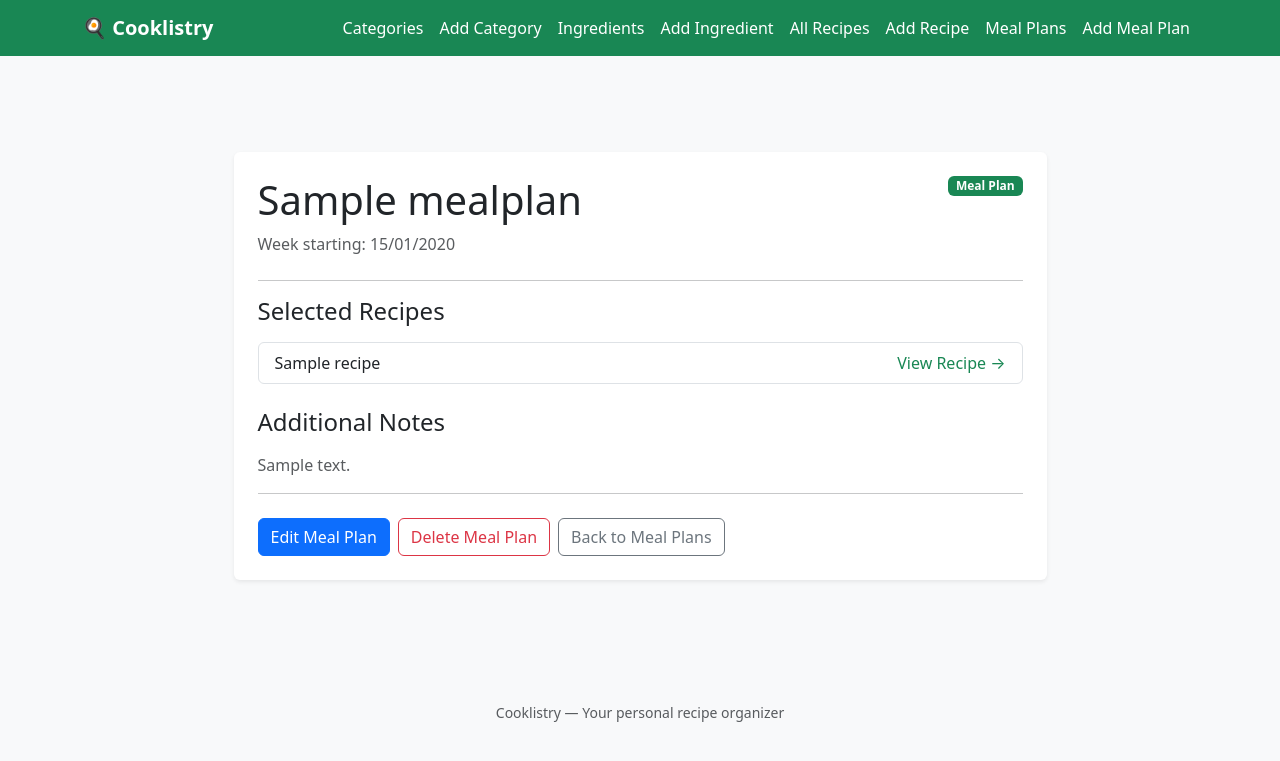
After one commit to stoyanova-mariela/django_cooklistry, a Django app: page /meal-plans/1/ in a window 1280 px wide. The commit adds this page. Shown: the top 761 px of the page. Run offline with Django 5.2, Linux system fonts and the light colour scheme; tables that the repository leaves empty hold one stand-in row (values such as "Sample post").

Commit message:
Added meal plan CRUD functionality and navigation

```diff
--- a/cooklistry/urls.py
+++ b/cooklistry/urls.py
@@ -21,4 +21,5 @@ urlpatterns = [
     path('admin/', admin.site.urls),
     path('', include('recipes.urls')),
     path('ingredients/', include('ingredients.urls')),
+    path('meal-plans/', include('meal_plans.urls')),
 ]
--- /dev/null
+++ b/meal_plans/urls.py
@@ -0,0 +1,15 @@
+from django.urls import path, include
+
+from meal_plans.views import MealPlanListView, MealPlanCreateView, MealPlanUpdateView, MealPlanDeleteView, MealPlanDetailView
+
+app_name = 'meal_plans'
+
+urlpatterns = [
+    path('', MealPlanListView.as_view(), name='meal_plan_list'),
+    path('create/', MealPlanCreateView.as_view(), name='meal_plan_create'),
+    path('<int:pk>/', include([
+        path('', MealPlanDetailView.as_view(), name='meal_plan_detail'),
+        path('edit/', MealPlanUpdateView.as_view(), name='meal_plan_edit'),
+        path('delete/', MealPlanDeleteView.as_view(), name='meal_plan_delete'),
+    ]))
+]
--- a/meal_plans/views.py
+++ b/meal_plans/views.py
@@ -1,3 +1,43 @@
-from django.shortcuts import render
+from django.urls import reverse_lazy
+from django.views.generic import ListView, DetailView, CreateView, UpdateView, DeleteView
 
-# Create your views here.
+from meal_plans.forms import MealPlanForm
+from meal_plans.models import MealPlan
+
+
+class MealPlanListView(ListView):
+    model = MealPlan
+    template_name = 'meal_plans/meal_plan_list.html'
+    context_object_name = 'meal_plans'
+
+    def get_queryset(self):
+        return super().get_queryset().prefetch_related('recipes')
+
+
+class MealPlanDetailView(DetailView):
+    model = MealPlan
+    template_name = 'meal_plans/meal_plan_detail.html'
+    context_object_name = 'meal_plan'
+
+    def get_queryset(self):
+        return super().get_queryset().prefetch_related('recipes')
+
+
+class MealPlanCreateView(CreateView):
+    model = MealPlan
+    template_name = 'meal_plans/meal_plan_form.html'
+    form_class = MealPlanForm
+    success_url = reverse_lazy('meal_plans:meal_plan_list')
+
+
+class MealPlanUpdateView(UpdateView):
+    model = MealPlan
+    template_name = 'meal_plans/meal_plan_form.html'
+    form_class = MealPlanForm
+    success_url = reverse_lazy('meal_plans:meal_plan_list')
+
+
+class MealPlanDeleteView(DeleteView):
+    model = MealPlan
+    template_name = 'meal_plans/meal_plan_confirm_delete.html'
+    success_url = reverse_lazy('meal_plans:meal_plan_list')
--- a/templates/base.html
+++ b/templates/base.html
@@ -44,6 +44,15 @@
                     Add Recipe
                 </a>
 
+                <a class="nav-link text-white"
+                   href="{% url 'meal_plans:meal_plan_list' %}">
+                    Meal Plans
+                </a>
+
+                <a class="nav-link text-white"
+                   href="{% url 'meal_plans:meal_plan_create' %}">
+                    Add Meal Plan
+                </a>
             </div>
         </div>
     </nav>
--- /dev/null
+++ b/templates/meal_plans/meal_plan_detail.html
@@ -0,0 +1,74 @@
+{% extends 'base.html' %}
+
+{% block content %}
+<div class="container py-5">
+    <div class="row justify-content-center">
+        <div class="col-lg-9">
+            <div class="card shadow-sm border-0">
+                <div class="card-body p-4">
+
+                    <div class="d-flex justify-content-between align-items-start mb-4">
+                        <div>
+                            <h1 class="mb-2">{{ meal_plan.title }}</h1>
+                            <p class="text-muted mb-0">
+                                Week starting:
+                                {{ meal_plan.week_start|date:"d/m/Y" }}
+                            </p>
+                        </div>
+
+                        <span class="badge bg-success">
+                            Meal Plan
+                        </span>
+                    </div>
+                    <hr>
+                    <h4 class="mb-3">Selected Recipes</h4>
+
+                    <div class="list-group mb-4">
+                        {% for recipe in meal_plan.recipes.all %}
+                            <a href="{% url 'recipes:recipe_detail' recipe.pk %}"
+                               class="list-group-item list-group-item-action
+                                      d-flex justify-content-between align-items-center">
+                                <span>{{ recipe.title }}</span>
+                                <span class="text-success">View Recipe &rarr;</span>
+                            </a>
+                        {% empty %}
+                            <div class="alert alert-info">
+                                No recipes have been added to this meal plan yet.
+                            </div>
+                        {% endfor %}
+                    </div>
+
+                    <h4 class="mb-3">Additional Notes</h4>
+
+                    {% if meal_plan.notes %}
+                        <p class="text-muted">
+                            {{ meal_plan.notes|linebreaksbr }}
+                        </p>
+                    {% else %}
+                        <p class="text-muted fst-italic">
+                            No additional notes.
+                        </p>
+                    {% endif %}
+                    <hr>
+                    <div class="d-flex flex-wrap gap-2 mt-4">
+                        <a href="{% url 'meal_plans:meal_plan_edit' meal_plan.pk %}"
+                           class="btn btn-primary">
+                            Edit Meal Plan
+                        </a>
+
+                        <a href="{% url 'meal_plans:meal_plan_delete' meal_plan.pk %}"
+                           class="btn btn-outline-danger">
+                            Delete Meal Plan
+                        </a>
+
+                        <a href="{% url 'meal_plans:meal_plan_list' %}"
+                           class="btn btn-outline-secondary">
+                            Back to Meal Plans
+                        </a>
+                    </div>
+                </div>
+            </div>
+        </div>
+    </div>
+</div>
+{% endblock %}
```
Also changed, not shown: meal_plans/forms.py (added, +50 -0 lines), templates/meal_plans/meal_plan_confirm_delete.html (added, +43 -0 lines), templates/meal_plans/meal_plan_form.html (added, +71 -0 lines), templates/meal_plans/meal_plan_list.html (added, +60 -0 lines), templates/recipes/home.html (+4 -3 lines).
